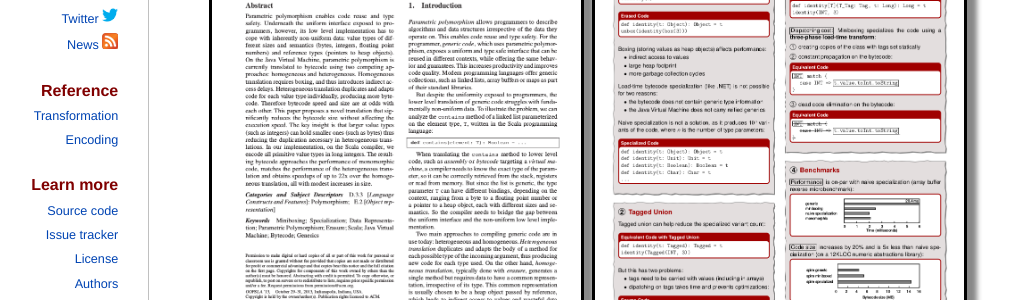
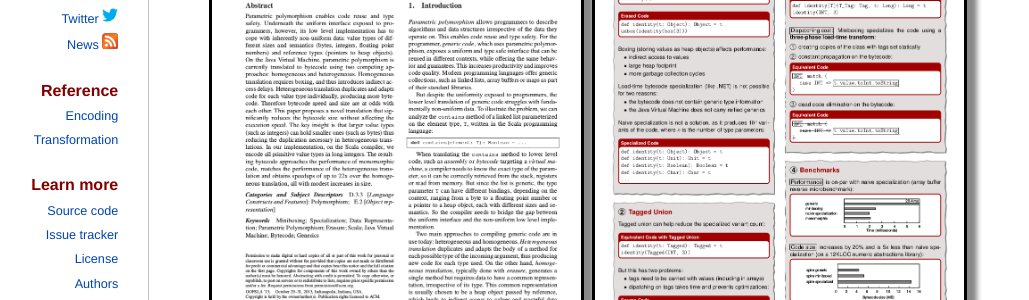
Before and after one commit to miniboxing/miniboxing.github.io, a Jekyll site: the page built from mbox/index.md, in a window 1280 px wide and 900 px high, scrolled down 509 px. Shown: the part 151-451 px from the top of the window, without its empty margins (134-1163 px from the left). Built offline with Jekyll 4.4.1, drawn with Linux system fonts in a browser that asks for light colours; nearby versions of some CDN libraries; comment, search, counter and statistics services are not loaded.

Commit message:
Switch refs

```diff
--- a/_layouts/default.html
+++ b/_layouts/default.html
@@ -77,8 +77,8 @@
           </li>
           <li>Reference
             <ol>
+              <li><a href='/mbox/index.html'>Encoding</a></li>
               <li><a href='/ldl/index.html'>Transformation</a></li>
-              <li><a href='/mbox/index.html'>Encoding</a></li>
             </ol>
           </li>
           <li>Learn more
--- a/mbox/index.md
+++ b/mbox/index.md
@@ -13,8 +13,8 @@ The miniboxing plugin encodes all primitive values into long integers. To find o
 ## Paper and Poster
 <br/>
 <center>
-<a href="https://github.com/miniboxing/miniboxing-plugin/blob/wip/docs/2014-07-oopsla-preprint.pdf" target="_blank"><img src="/images/mbox-oopsla.png" width="45%" style="border:3px solid black; box-shadow: 10px 10px 5px #888888;"/></a>&nbsp;
-<a href="https://github.com/miniboxing/miniboxing-plugin/blob/wip/docs/2014-11-miniboxing-poster.pdf" target="_blank"><img src="/images/mbox-poster.png" width="45%" style="border:3px solid black; box-shadow: 10px 10px 5px #888888;"/></a>
+<a href="https://github.com/miniboxing/miniboxing-plugin/blob/wip/docs/2013-07-oopsla-preprint.pdf" target="_blank"><img src="/images/mbox-oopsla.png" width="45%" style="border:3px solid black; box-shadow: 10px 10px 5px #888888;"/></a>&nbsp;
+<a href="https://github.com/miniboxing/miniboxing-plugin/blob/wip/docs/2013-11-miniboxing-poster.pdf" target="_blank"><img src="/images/mbox-poster.png" width="45%" style="border:3px solid black; box-shadow: 10px 10px 5px #888888;"/></a>
 </center>
 
 ## Talks
```
